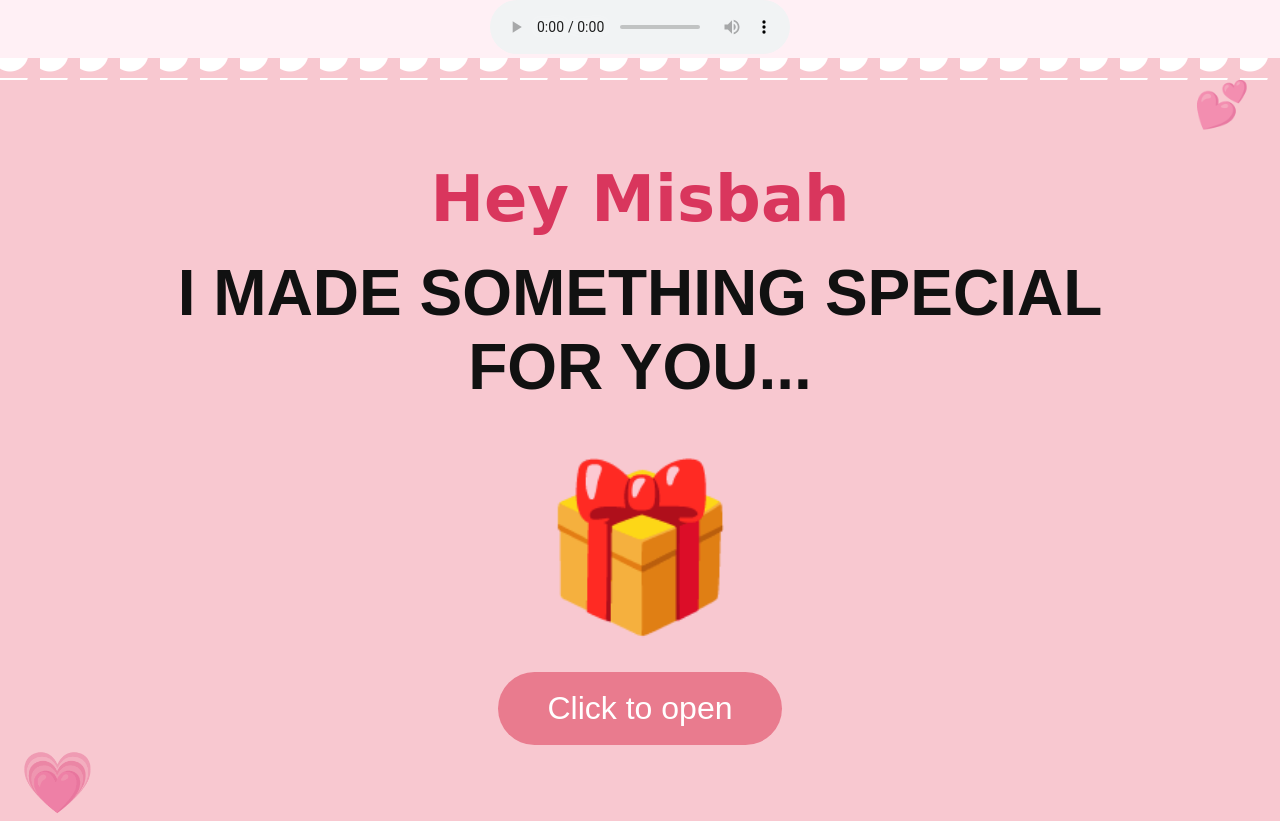
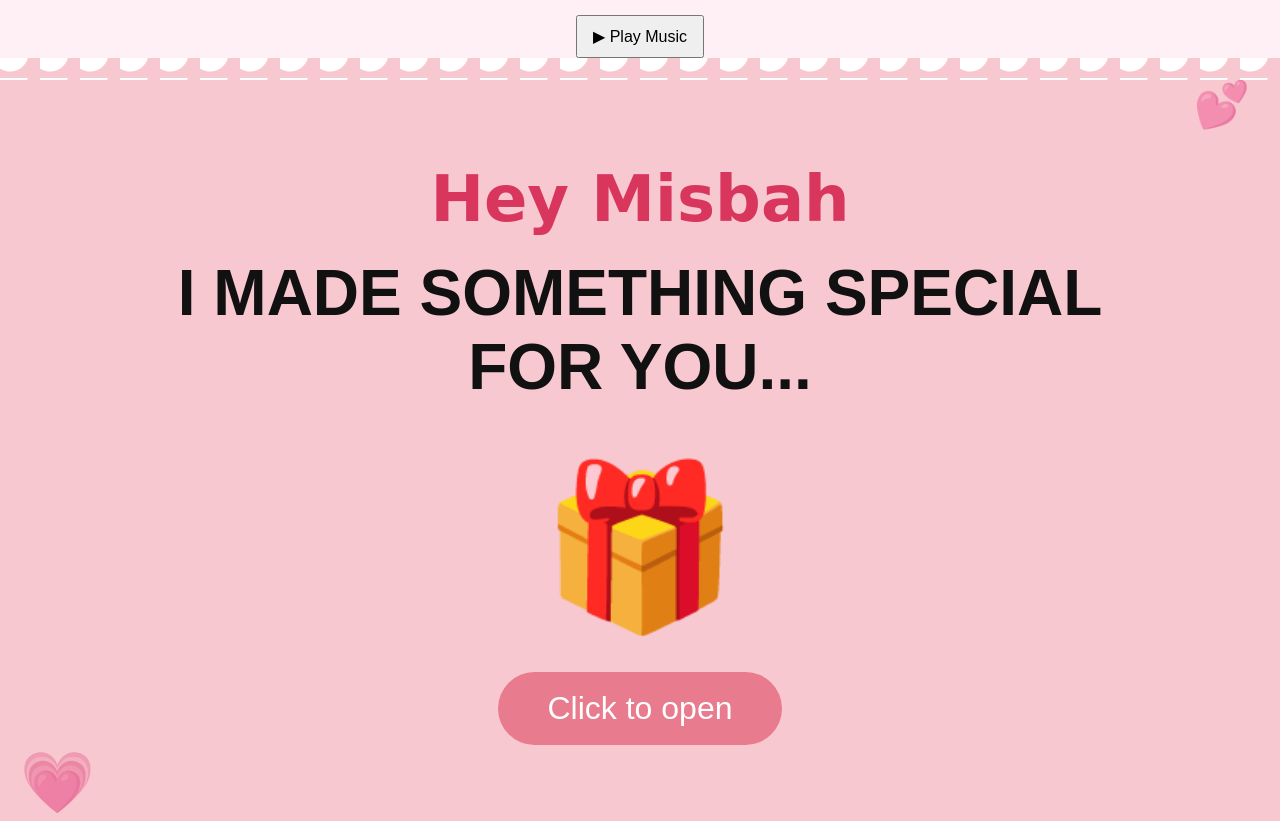
Before and after one commit to skirshadirshad2-cyber/Birthday-beauty, a plain HTML site: page index.html in a window 1280 px wide. Shown: the top 821 px of the page. Drawn offline with Linux system fonts and the light colour scheme.

Commit message:
Update index.html

```diff
--- a/index.html
+++ b/index.html
@@ -155,9 +155,14 @@ width:90%;
 </style>
 </head>
 <body>
-<audio controls autoplay loop>
+<audio id="bgmusic" loop>
   <source src="https://files.catbox.moe/eyceox.mp3" type="audio/mpeg">
 </audio>
+
+<button onclick="document.getElementById('bgmusic').play()"
+style="padding:10px 15px; font-size:16px; margin-top:15px;">
+▶ Play Music
+</button>
 <!-- SECTION 1 -->
 <section class="section">
 <div class="top-border"></div>
```
